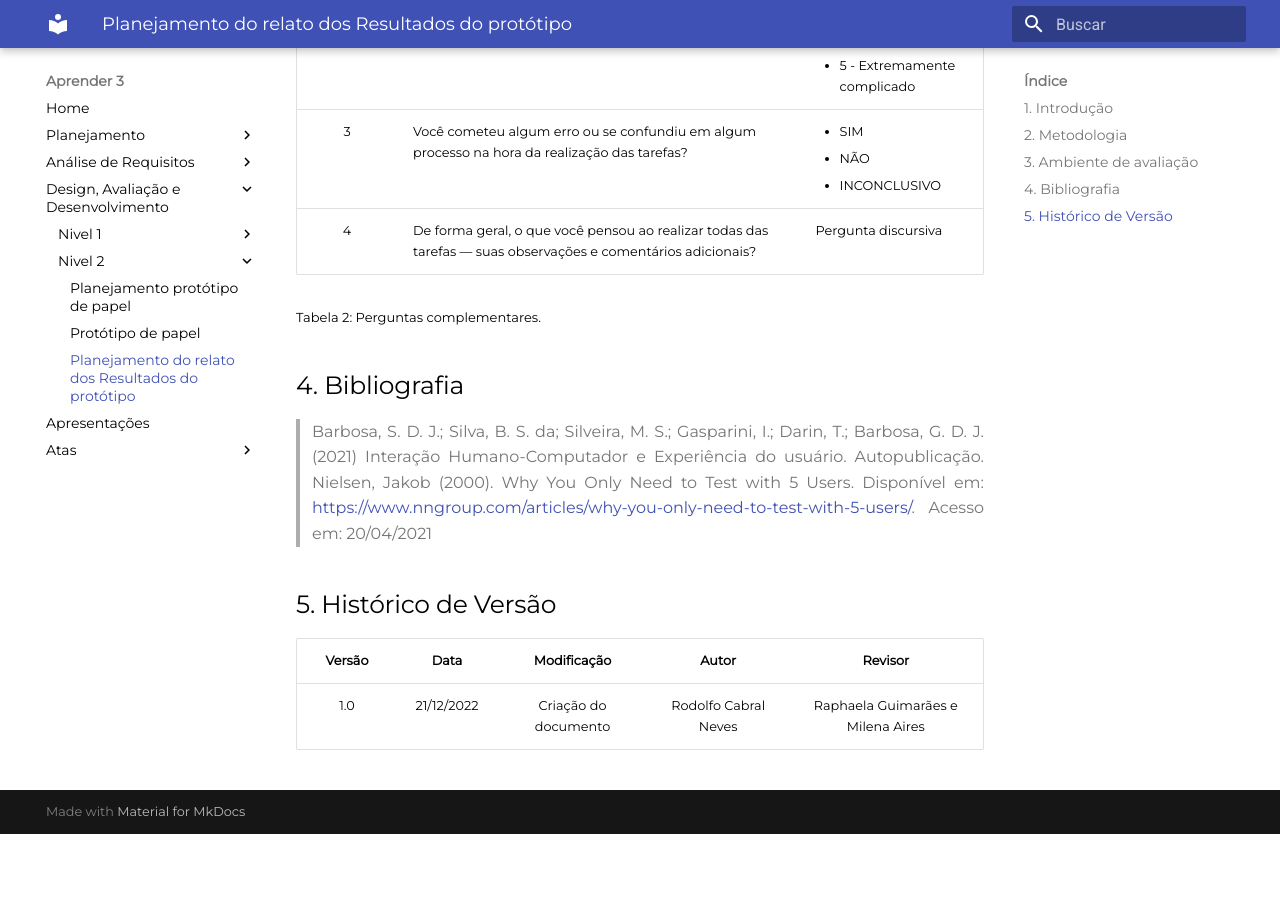
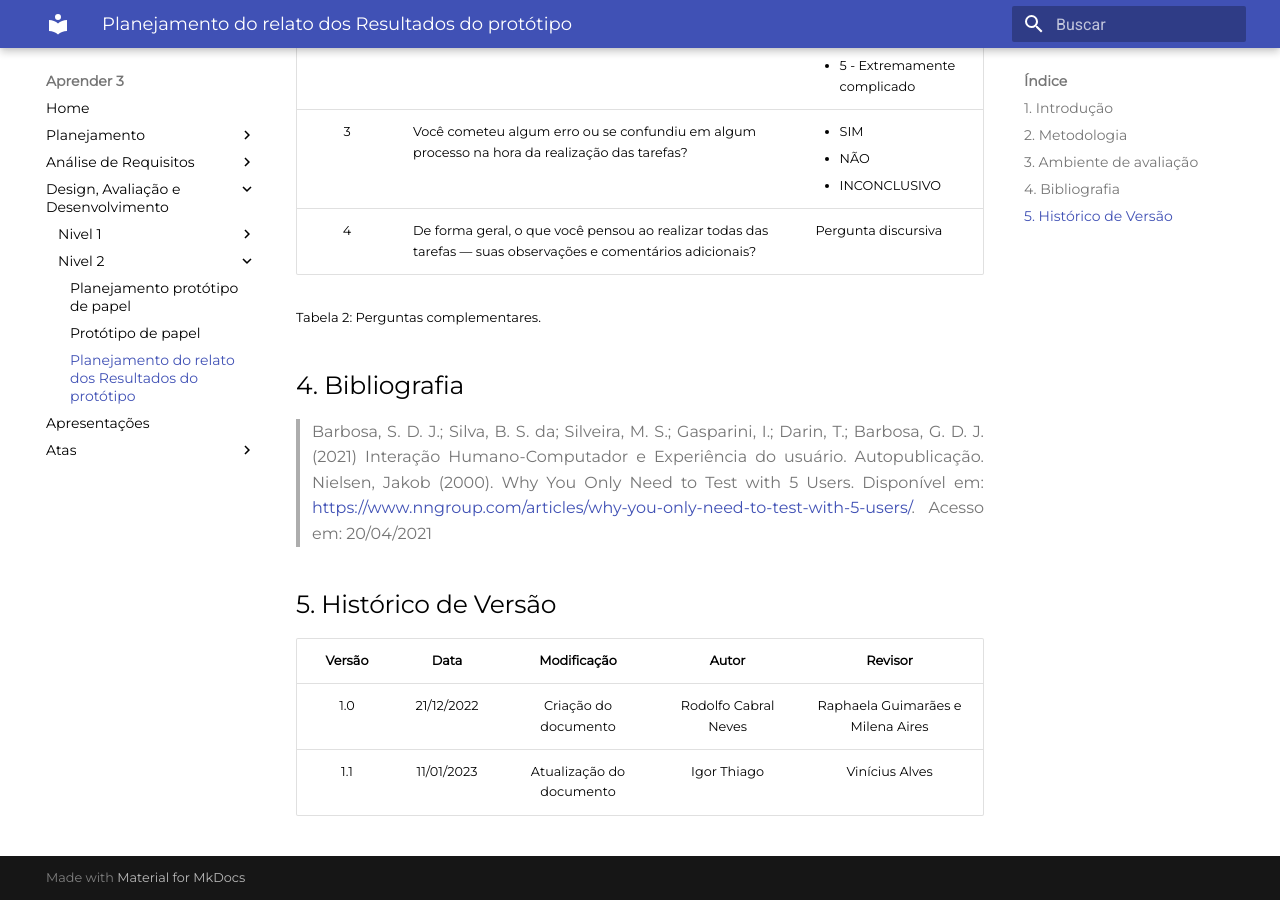
Before and after one commit to mdsreq-fga-unb/2022.2-Aprender3, an MkDocs documentation site: the page built from docs/DesignAvalDesenv/nivel2/relato_resultados_prototipo_papel.md, in a window 1280 px wide and 900 px high, scrolled down 1661 px. Built offline with MkDocs 1.6.1 and Material for MkDocs 9.7.7, drawn with Linux system fonts in a browser that asks for light colours; before the commit the page ends 2495 px from its top, so only the background shows below that.

Commit message:
Documento de relato de resultados

```diff
--- a/docs/DesignAvalDesenv/nivel2/relato_resultados_prototipo_papel.md
+++ b/docs/DesignAvalDesenv/nivel2/relato_resultados_prototipo_papel.md
@@ -54,3 +54,4 @@ Além da avaliação pessoal dos entrevistadores, buscará-se também fazer com
 | Versão | Data | Modificação | Autor | Revisor |
 |:--:|:--:|:--:|:--:|:--:|
 | 1.0 | 21/12/2022 | Criação do documento | Rodolfo Cabral Neves | Raphaela Guimarães e Milena Aires |
+| 1.1 | 11/01/2023 | Atualização do documento | Igor Thiago | Vinícius Alves |
```
Also changed, not shown: docs/DesignAvalDesenv/nivel2/relato_de_resultados.md (+1 -1 lines).
